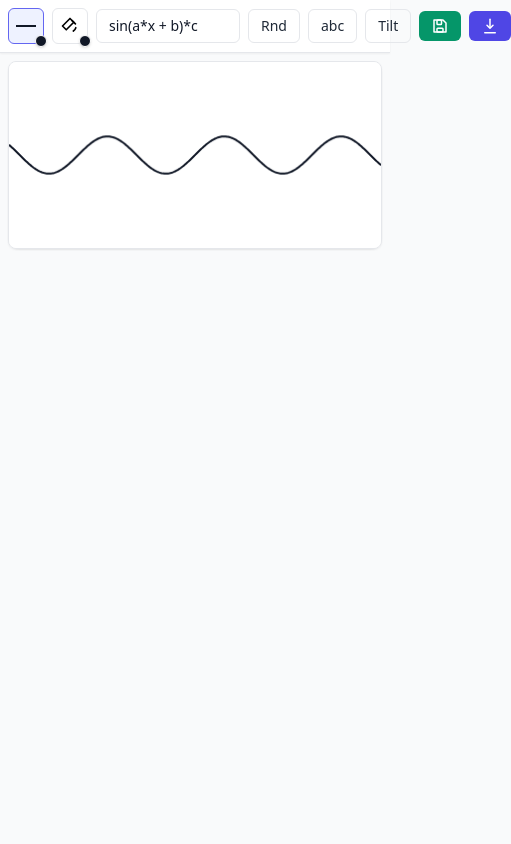
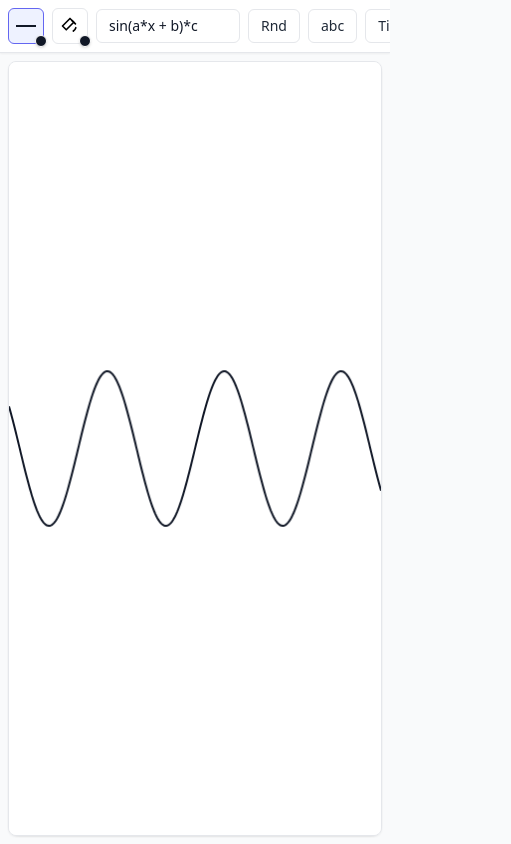
Before and after one commit to kcicek/fxart, a React (Vite) app: page / in a window 390 px wide. Shown: the whole page, 511 px wide, since content can reach past the window. Built offline with nearby package versions, Linux system fonts and the light colour scheme.

Commit message:
phone screen vertical adjustment

```diff
--- a/index.html
+++ b/index.html
@@ -2,7 +2,7 @@
 <html lang="en">
   <head>
     <meta charset="UTF-8" />
-    <meta name="viewport" content="width=device-width, initial-scale=1.0" />
+  <meta name="viewport" content="width=device-width, initial-scale=1.0, viewport-fit=cover" />
     <meta name="theme-color" content="#4f46e5" />
     <link rel="icon" href="/favicon.svg" type="image/svg+xml" />
     <title>fxART</title>
--- a/src/App.jsx
+++ b/src/App.jsx
@@ -60,6 +60,25 @@ export default function App() {
   const handleRandom = useCallback(() => {
     const next = RANDOM_FUNCS[Math.floor(Math.random() * RANDOM_FUNCS.length)]
     setExpr(next)
+  }, [])
+
+  // Sync a CSS variable to the device's visual viewport height to avoid
+  // bottom address bar gaps on mobile browsers.
+  useEffect(() => {
+    const root = document.documentElement
+    const setVh = () => {
+      const vh = (window.visualViewport?.height ?? window.innerHeight)
+      root.style.setProperty('--app-vh', vh + 'px')
+    }
+    setVh()
+    window.addEventListener('resize', setVh)
+    window.visualViewport?.addEventListener('resize', setVh)
+    window.addEventListener('orientationchange', setVh)
+    return () => {
+      window.removeEventListener('resize', setVh)
+      window.visualViewport?.removeEventListener('resize', setVh)
+      window.removeEventListener('orientationchange', setVh)
+    }
   }, [])
 
   // Helper: hex string -> [r,g,b,a]
@@ -283,7 +302,7 @@ export default function App() {
   }, [bucketCursorUrl])
 
   return (
-    <div className="min-h-screen bg-gray-50 flex flex-col">
+    <div className="h-app w-full bg-gray-50 flex flex-col overflow-hidden">
       {/* Top menu bar (single line; popups can overflow into canvas) */}
       <div className="w-full bg-white border-b border-gray-200 shadow-sm relative z-50">
         <div className={`flex items-center gap-2 p-2 overflow-visible whitespace-nowrap ${toolbarReady ? '' : 'opacity-0 pointer-events-none'} ${isMagicRunning ? 'pointer-events-none' : ''}`}>
--- a/src/styles/index.css
+++ b/src/styles/index.css
@@ -8,5 +8,15 @@
   }
   body {
     @apply text-gray-900;
+    overflow: hidden; /* prevent page scroll; app will manage internal layout */
+  }
+
+  /* Use a CSS var for true viewport height on mobile; prefer 100dvh when supported */
+  :root { --app-vh: 100vh; }
+  @supports (height: 100dvh) {
+    :root { --app-vh: 100dvh; }
   }
 }
+
+/* Utility: full-app height that respects mobile UI chrome */
+.h-app { height: var(--app-vh); min-height: var(--app-vh); }
```
